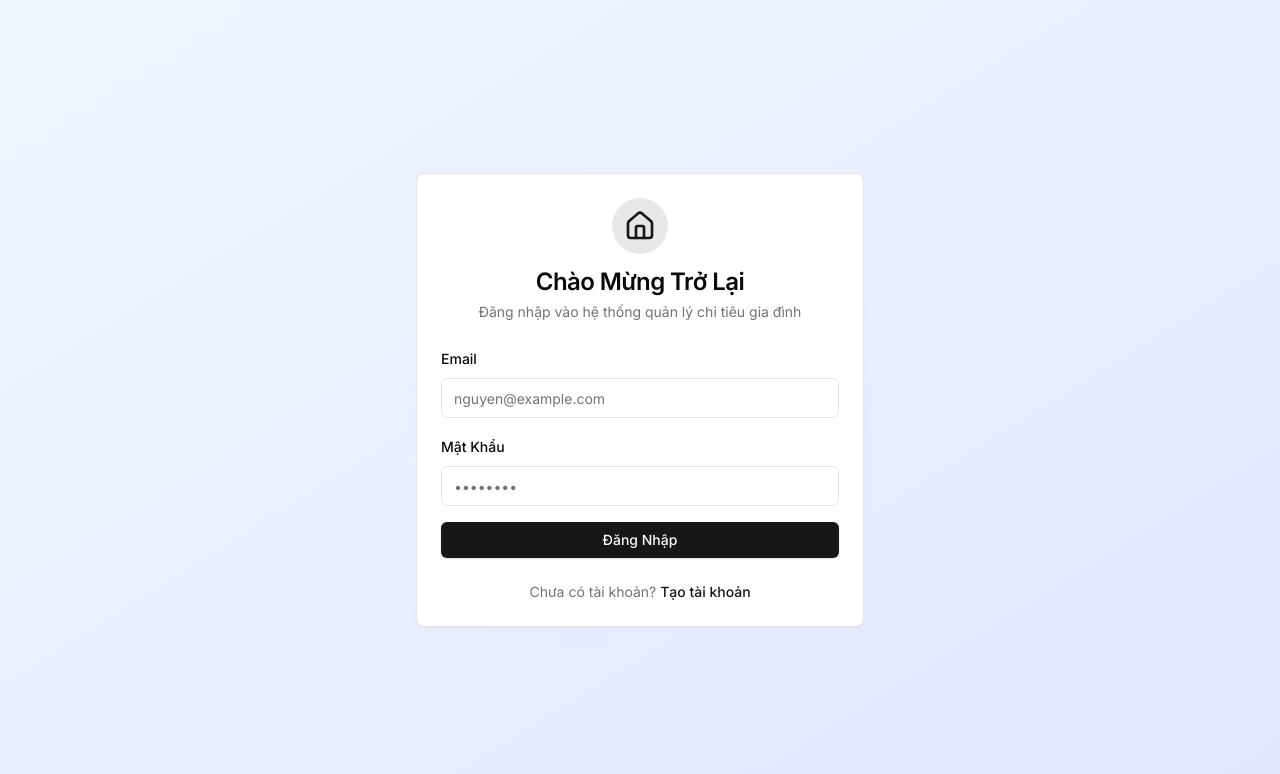
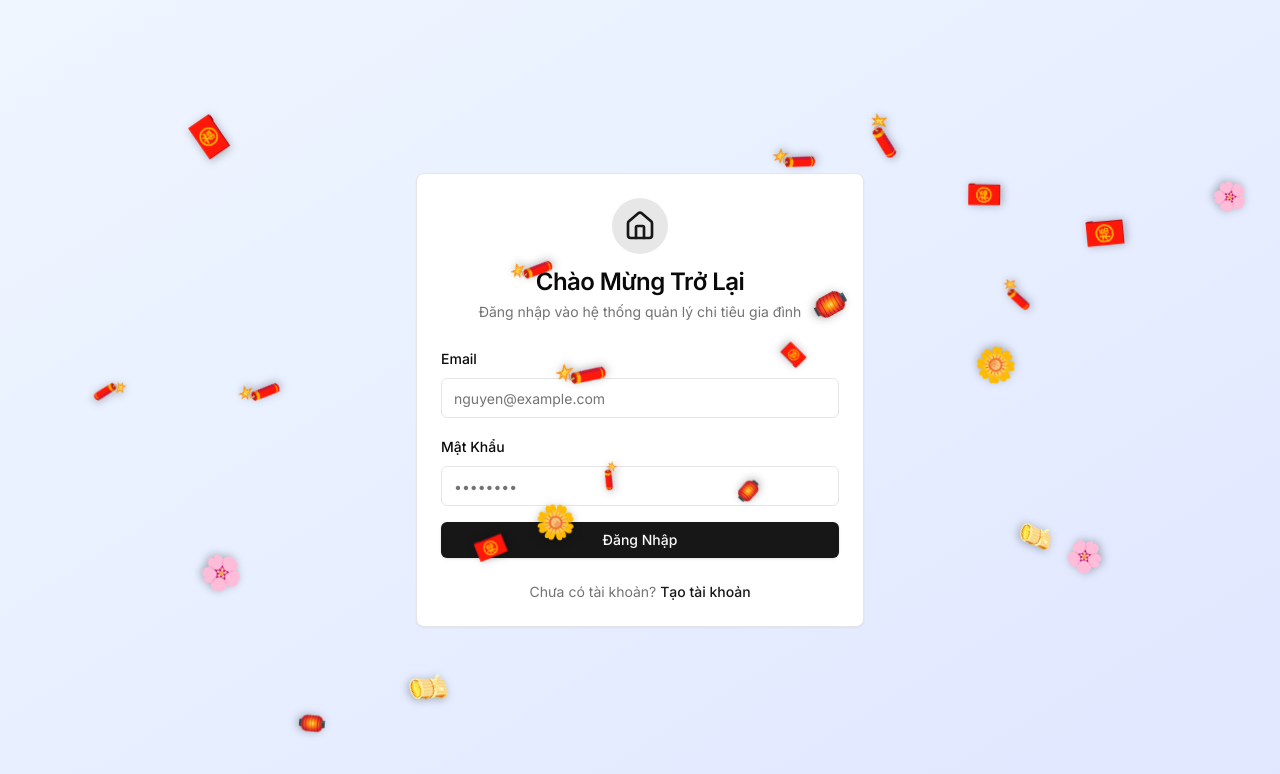
Before and after one commit to vuongvgc/family-expense-tracker, a Next.js app: page /login in a window 1280 px wide. Shown: the top 774 px of the page. Built offline with nearby package versions, Linux system fonts and the light colour scheme.

Commit message:
feat: add festival

```diff
--- a/app/layout.tsx
+++ b/app/layout.tsx
@@ -1,12 +1,13 @@
-import type { Metadata } from "next";
-import { Inter } from "next/font/google";
-import "./globals.css";
+import type { Metadata } from 'next';
+import { Inter } from 'next/font/google';
+import './globals.css';
+import { FallingBlossoms } from '@/components/falling-blossoms';
 
-const inter = Inter({ subsets: ["latin"] });
+const inter = Inter({ subsets: ['latin'] });
 
 export const metadata: Metadata = {
-  title: "Family Expense Tracker",
-  description: "Track and manage your family expenses together",
+  title: 'Family Expense Tracker',
+  description: 'Track and manage your family expenses together',
 };
 
 export default function RootLayout({
@@ -15,8 +16,11 @@ export default function RootLayout({
   children: React.ReactNode;
 }>) {
   return (
-    <html lang="en">
-      <body className={inter.className}>{children}</body>
+    <html lang='en'>
+      <body className={inter.className}>
+        <FallingBlossoms />
+        {children}
+      </body>
     </html>
   );
 }
--- /dev/null
+++ b/components/falling-blossoms.tsx
@@ -0,0 +1,99 @@
+'use client';
+
+import { motion } from 'framer-motion';
+import { useEffect, useState } from 'react';
+
+interface Blossom {
+  id: number;
+  x: number;
+  delay: number;
+  duration: number;
+  rotation: number;
+  size: number;
+  swayAmplitude: number;
+  icon: string;
+}
+
+export function FallingBlossoms() {
+  const [blossoms, setBlossoms] = useState<Blossom[]>([]);
+  const [shouldShow, setShouldShow] = useState(false);
+
+  useEffect(() => {
+    // Check if current month is January (0) or February (1)
+    const currentMonth = new Date().getMonth();
+    // Temporarily show always for testing - change to: currentMonth === 0 || currentMonth === 1
+    setShouldShow(true); // Always show for now
+
+    // Tet holiday icons
+    const tetIcons = ['🌼', '🌸', '🧧', '🏮', '🧨', '🫔'];
+
+    // Generate random blossoms
+    const generatedBlossoms: Blossom[] = Array.from({ length: 25 }, (_, i) => ({
+      id: i,
+      x: Math.random() * 100, // Random x position (0-100%)
+      delay: Math.random() * 5, // Random delay (0-5s)
+      duration: 5 + Math.random() * 5, // Random duration (5-10s)
+      rotation: Math.random() * 360, // Random initial rotation
+      size: 20 + Math.random() * 15, // Random size (20-35px)
+      swayAmplitude: 20 + Math.random() * 30, // Random sway (20-50px)
+      icon: tetIcons[Math.floor(Math.random() * tetIcons.length)], // Random icon
+    }));
+
+    setBlossoms(generatedBlossoms);
+  }, []);
+
+  if (!shouldShow) {
+    return null;
+  }
+
+  return (
+    <div className='fixed inset-0 pointer-events-none overflow-hidden z-40'>
+      {blossoms.map((blossom) => (
+        <motion.div
+          key={blossom.id}
+          className='absolute'
+          initial={{
+            x: `${blossom.x}vw`,
+            y: '-10%',
+            rotate: blossom.rotation,
+          }}
+          animate={{
+            y: '110vh',
+            rotate: blossom.rotation + 360 * 2,
+            x: [
+              `${blossom.x}vw`,
+              `${blossom.x + blossom.swayAmplitude / 10}vw`,
+              `${blossom.x - blossom.swayAmplitude / 10}vw`,
+              `${blossom.x}vw`,
+            ],
+          }}
+          transition={{
+            duration: blossom.duration,
+            delay: blossom.delay,
+            repeat: Infinity,
+            ease: 'linear',
+            x: {
+              duration: blossom.duration / 2,
+              repeat: Infinity,
+              ease: 'easeInOut',
+            },
+          }}
+          style={{
+            fontSize: `${blossom.size}px`,
+          }}
+        >
+          {/* Display emoji icon with shadow */}
+          <div
+            style={{
+              filter: 'drop-shadow(0 2px 4px rgba(0,0,0,0.3))',
+              fontSize: `${blossom.size}px`,
+              lineHeight: 1,
+            }}
+          >
+            {blossom.icon}
+          </div>
+        </motion.div>
+      ))}
+    </div>
+  );
+}
```
